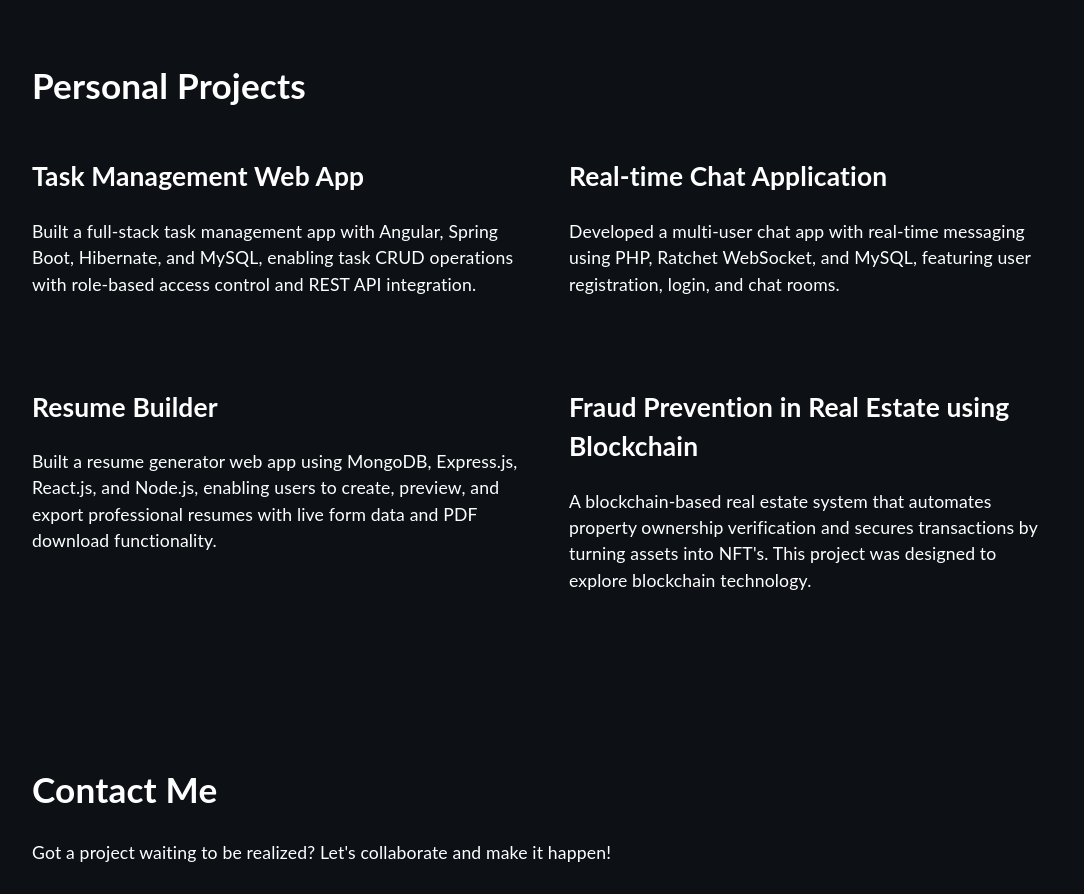
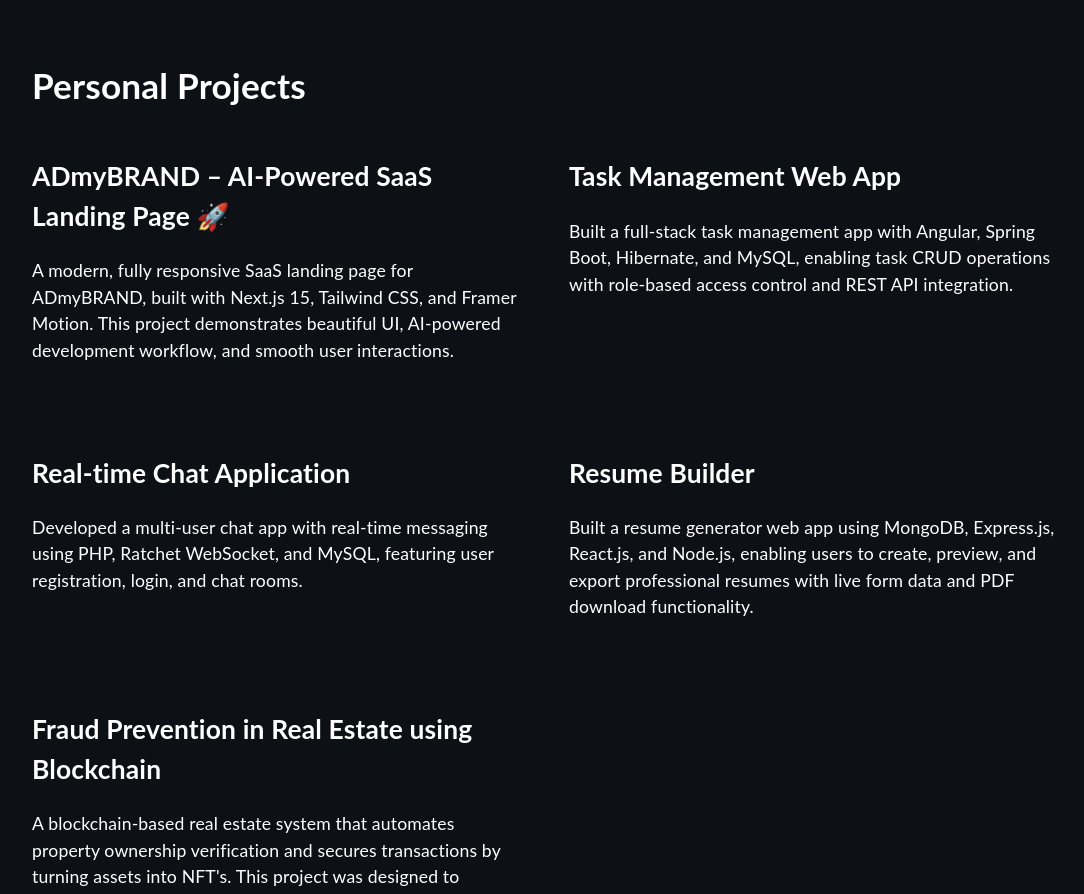
Before and after one commit to Anurag078/Portfolio, a React (Create React App) app: page / in a window 1280 px wide. Shown: the part 2380-3274 px from the top of the page, without its empty margins (96-1180 px from the left). Built offline with nearby package versions, Linux system fonts and the light colour scheme.

Commit message:
Added ADmyBRAND SaaS Landing Page project

```diff
--- a/src/components/Project.tsx
+++ b/src/components/Project.tsx
@@ -6,6 +6,25 @@
     <div className="projects-container" id="projects">
         <h1>Personal Projects</h1>
         <div className="projects-grid">
+            <div className="project">
+    <a href="https://admybrand-landing.vercel.app" target="_blank" rel="noreferrer">
+        <h2>ADmyBRAND – AI-Powered SaaS Landing Page 🚀</h2>
+    </a>
+    <p>
+        A modern, fully responsive SaaS landing page for ADmyBRAND, built with Next.js 15, Tailwind CSS,
+        and Framer Motion. This project demonstrates beautiful UI, AI-powered development workflow, and smooth user interactions.
+    </p>
+    {/* <ul>
+        <li>Sticky animated Navbar with scroll-aware background</li>
+        <li>Hero section with gradient and CTA</li>
+        <li>Features with expandable cards and keyboard navigation</li>
+        <li>Pricing section with toggle calculator</li>
+        <li>Testimonials and CTA for conversion</li>
+        <li>FAQ and Contact section with smooth scroll</li>
+        <li>Fully responsive on all screen sizes</li>
+    </ul> */}
+</div>
+
             <div className="project">
                 <a href="https://www.filmate.club/" target="_blank" rel="noreferrer"><h2>Task Management Web App</h2></a>
                 <p>Built a full-stack task management app with Angular, Spring Boot, Hibernate, and MySQL, enabling task CRUD operations with role-based access control and REST API integration.</p>
```
